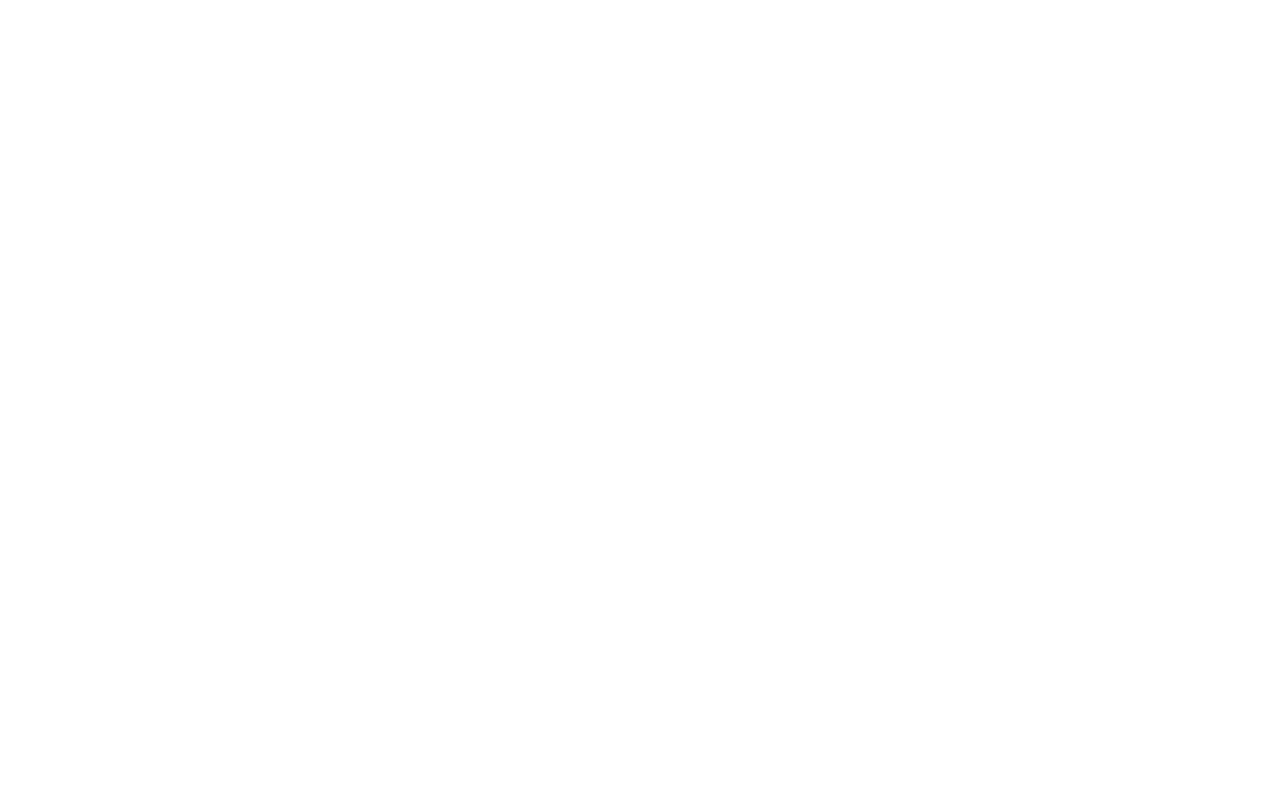
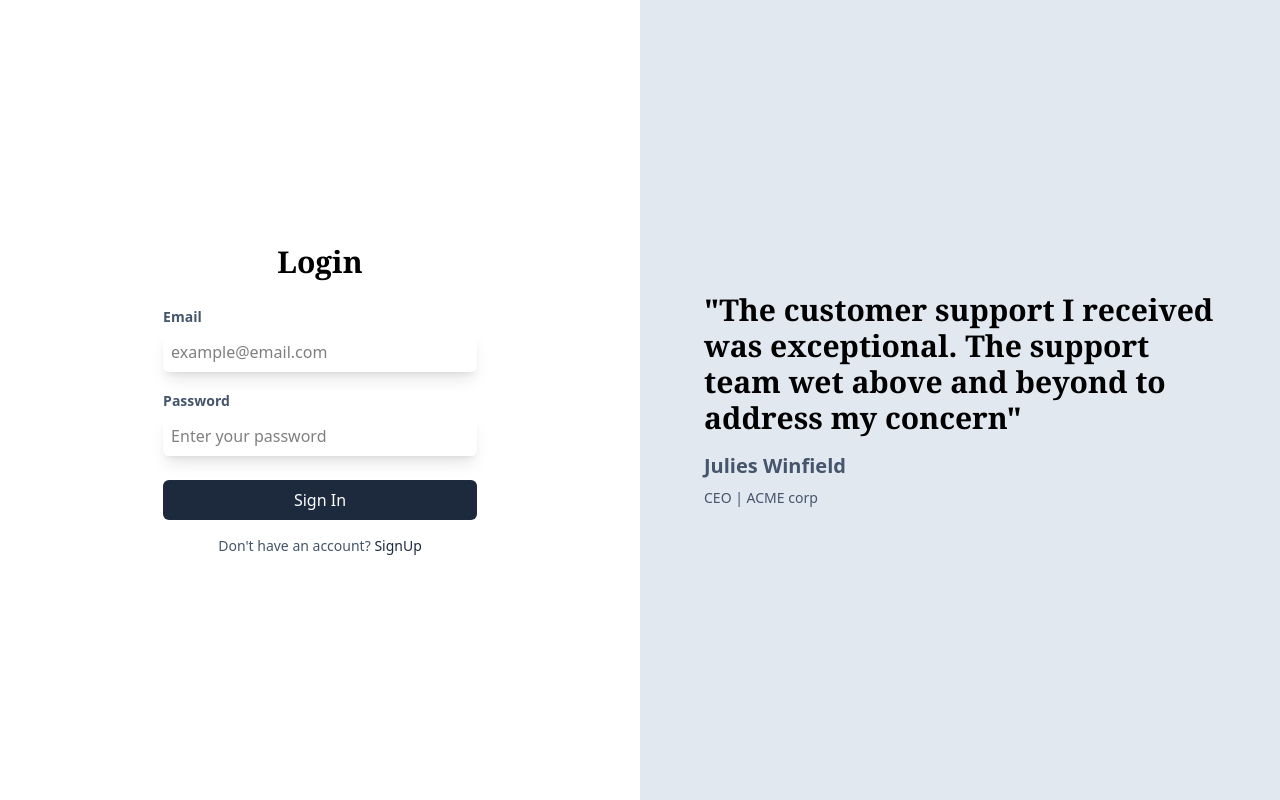
Before and after one commit to Azathoth-X/not_medium_blogs, a React (Vite) app in the folder frontend/: page /signin in a window 1280 px wide. Built offline with nearby package versions, Linux system fonts and the light colour scheme.

Commit message:
feat: implement Signin and Login components with validation

```diff
--- /dev/null
+++ b/frontend/src/components/Login.tsx
@@ -0,0 +1,108 @@
+import {Link, useNavigate} from "react-router-dom"
+import {signInInput} from "@azath0th_28/not_medium_types/dist"
+import { useState } from "react"
+import axios from "axios"
+import { DB_url } from "../config"
+
+export const Login = () => {
+
+    const navigate = useNavigate();
+
+    const [postInputs,setPostInputs]=useState<signInInput>({
+        email:"",
+        password:"",
+    })
+    const [isLoginError,setIsLoginError] = useState(false)
+    const [loginError,setLoginError] = useState("")
+
+
+    async function submitInputs(){
+        try{
+            if(!postInputs.email || !postInputs.password) {
+                setIsLoginError(true);
+                setLoginError("Email or Password is empty")
+                return;
+            }
+            if(!postInputs.email.includes("@")||postInputs.password.length<6) {
+                setIsLoginError(true);
+                setLoginError("Email format is invalid")
+                return;
+            }
+
+            const response = await axios.post(`${DB_url}/user/signin`,postInputs)
+
+            if(response.status===411) {
+                setIsLoginError(true);
+                setLoginError("Email or password is invalid")
+                return;
+            }
+
+            const jwt = response.data.jwt
+            localStorage.setItem("token",jwt)
+            setIsLoginError(false)
+            navigate("/blogs")
+        }catch{
+            setIsLoginError(true)
+        }
+    }
+
+    return (
+        <div className=" content-center h-screen">
+            <div className="justify-self-center p-8">
+                <div className="max-w-lg">
+                    <div className="text-3xl text-center font-serif font-bold mb-6">
+                        Login
+                    </div>
+                    {isLoginError && (
+                        <div className="bg-red-600  text-slate-200  text-sm font-serif font-semibold rounded-md w-full text-center p-2">
+                            {loginError}
+                        </div>
+                    )}
+
+                    <div className="mt-4">
+                        <label className="text-sm font-semibold text-slate-600">Email</label>
+                        <input
+                            className="w-full p-2 rounded-md mt-1 shadow-lg"
+                            type="email"
+                            placeholder="example@email.com"
+                            value={postInputs.email}
+                            onChange={(e)=>{
+                                setPostInputs({
+                                    ...postInputs,
+                                    email:e.target.value
+                                })
+                            }}
+                        />
+                    </div>
+
+                    <div className="mt-4">
+                        <label className="text-sm font-semibold text-slate-600 ">Password</label>
+                        <input
+                            className="w-full p-2 rounded-md mt-1 shadow-lg"
+                            type="password"
+                            placeholder="Enter your password"
+                            value={postInputs.password}
+                            onChange={(e)=>{
+                                setPostInputs({
+                                    ...postInputs,
+                                    password:e.target.value
+                                })
+                            }}
+                        />
+                    </div>
+
+                    <button
+                        className="w-full mt-6 bg-slate-800 text-white p-2 rounded-md hover:bg-slate-700"
+                        onClick={submitInputs}
+                    >
+                        Sign In
+                    </button>
+
+                    <div className="mt-4 text-sm text-slate-600 text-center">
+                        Don't have an account? <Link className="text-slate-800 hover:underline" to={'/signup'}>SignUp</Link>
+                    </div>
+                </div>
+            </div>
+        </div>
+    )
+}
--- /dev/null
+++ b/frontend/src/components/TileBlog.tsx
@@ -0,0 +1,9 @@
+
+export const TileBlog = ()=>{
+
+    return (
+        <div>
+
+        </div>
+    )
+}
--- a/frontend/src/pages/Signin.tsx
+++ b/frontend/src/pages/Signin.tsx
@@ -1,8 +1,13 @@
+import { Login } from "../components/Login"
+import { Quote } from "../components/Quote"
 
-export const Signin=()=>{
+export const Signin =()=>{
     return(
-        <div>
-
+        <div className="md:grid md:grid-cols-2">
+            <Login/>
+            <div className="invisible md:visible">
+                <Quote/>
+            </div>
         </div>
     )
 }
```
